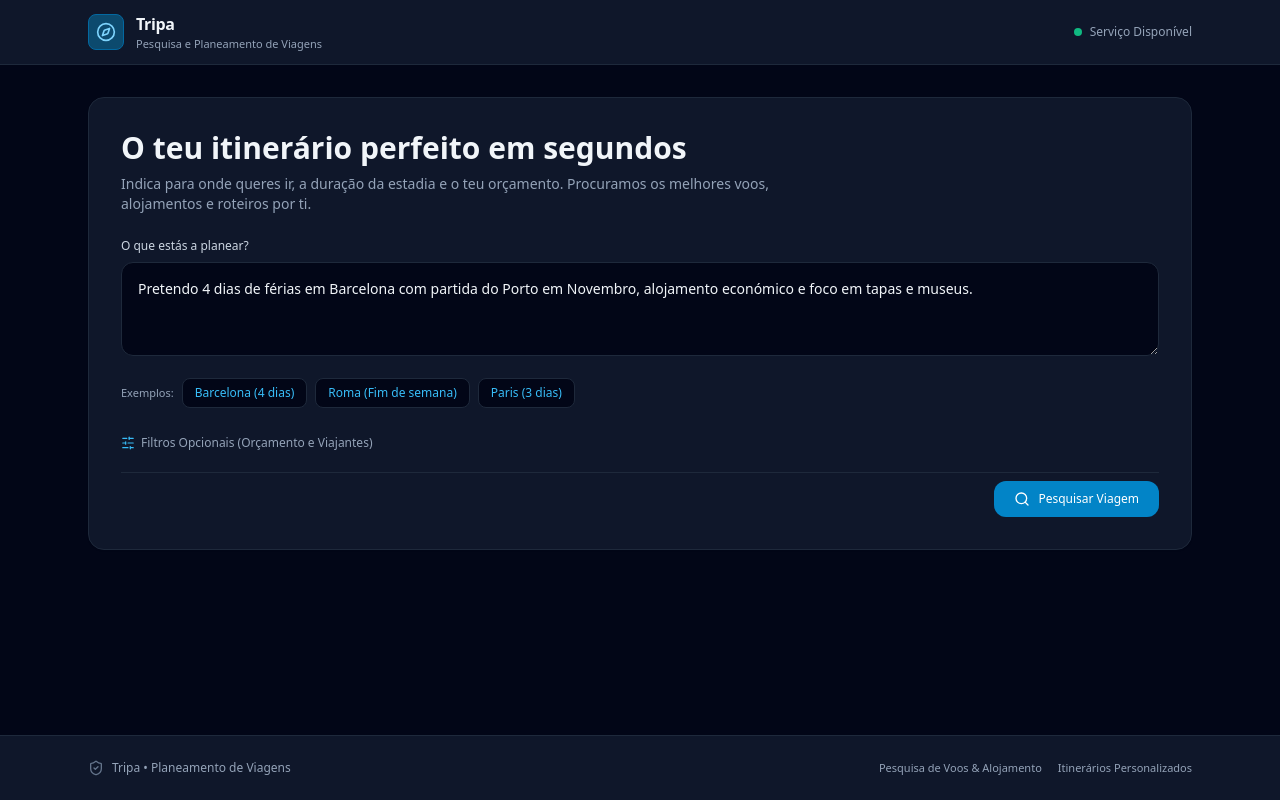
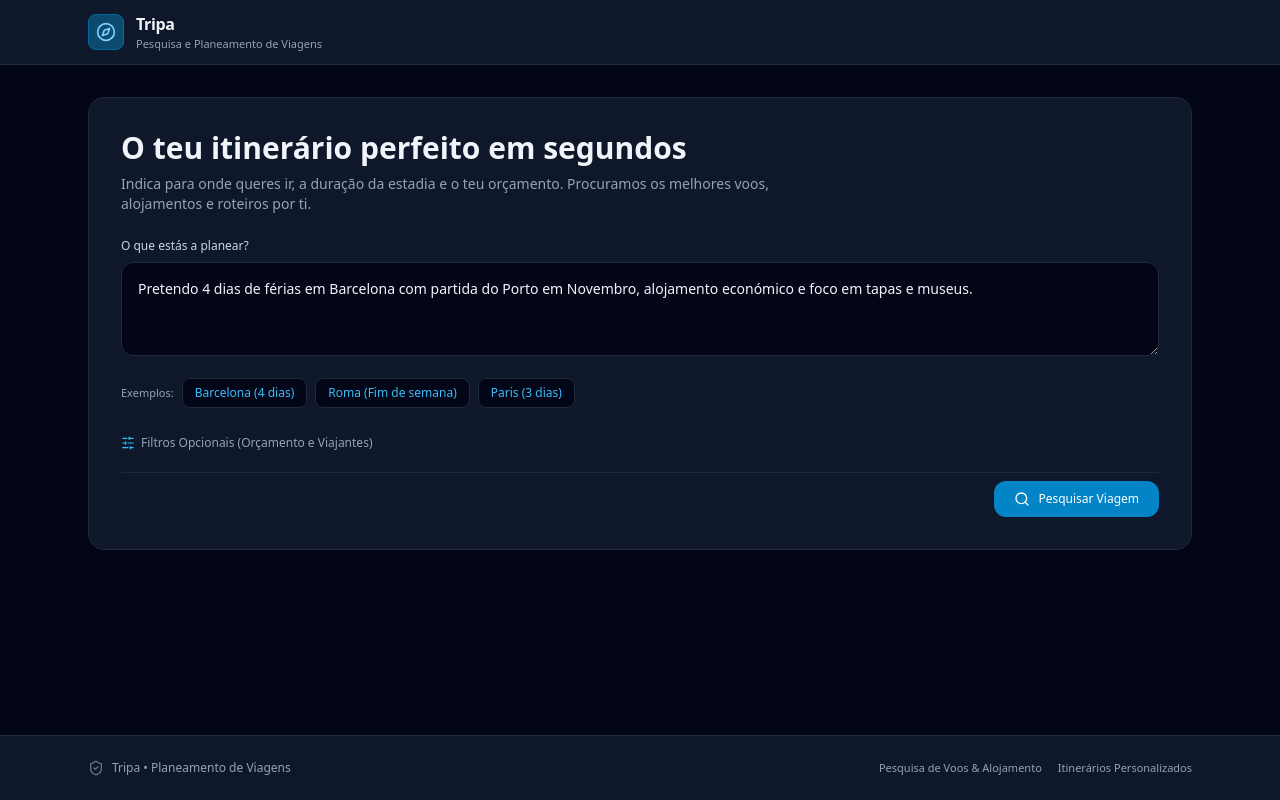
Before and after one commit to tskxz/tripa, a Next.js app: page / in a window 1280 px wide. Built offline with nearby package versions, Linux system fonts and the light colour scheme.

Commit message:
fix(ui): remover status de servico disponivel do nav bar header

```diff
--- a/src/app/page.tsx
+++ b/src/app/page.tsx
@@ -72,11 +72,6 @@ export default function HomePage() {
                 Pesquisa e Planeamento de Viagens
               </p>
             </div>
-          </div>
-
-          <div className="flex items-center space-x-2 text-xs">
-            <span className="h-2 w-2 rounded-full bg-emerald-500"></span>
-            <span className="text-slate-400 hidden sm:inline">Serviço Disponível</span>
           </div>
         </div>
       </header>
```
